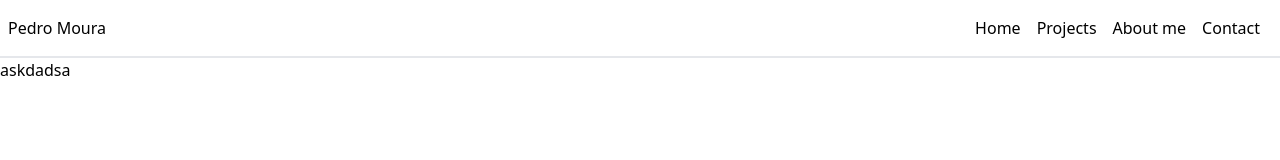
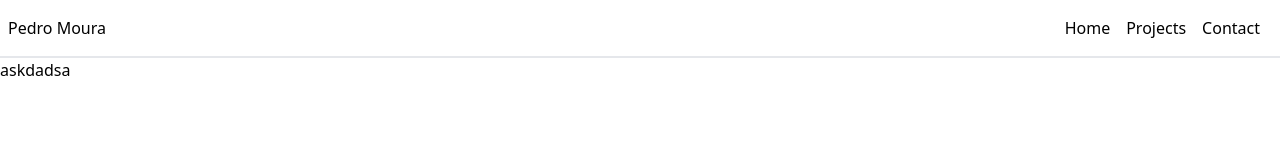
Before and after one commit to phvm/portfolio, a Vue app: page / in a window 1280 px wide. Shown: the top 160 px of the page. Built offline with nearby package versions, Linux system fonts and the light colour scheme.

Commit message:
feat: removed aboutme page and route

```diff
--- a/src/router/index.ts
+++ b/src/router/index.ts
@@ -1,15 +1,14 @@
-import { createRouter, createWebHistory } from 'vue-router'
-import HomeView from '@/views/HomeView.vue'
-import ProjectsView from '@/views/ProjectsView.vue'
+import { createRouter, createWebHistory } from 'vue-router';
+import HomeView from '@/views/HomeView.vue';
+import ProjectsView from '@/views/ProjectsView.vue';
 
 const router = createRouter({
   history: createWebHistory(import.meta.env.BASE_URL),
   routes: [
     { name: 'home', path: '/', component: HomeView },
     { name: 'projects', path: '/projects', component: ProjectsView },
-    { name: 'aboutme', path: '/aboutme', component: HomeView },
     { name: 'contact', path: '/contact', component: HomeView }
   ]
-})
+});
 
-export default router
+export default router;
--- a/src/utils/constants.ts
+++ b/src/utils/constants.ts
@@ -1,8 +1,7 @@
-import type { PagesNavbarHeader } from '@/types/componentTypes'
+import type { PagesNavbarHeader } from '@/types/componentTypes';
 
 export const pagesNavbarData: PagesNavbarHeader[] = [
   { name: 'Home', link: '/' },
   { name: 'Projects', link: '/projects' },
-  { name: 'About me', link: '/aboutme' },
   { name: 'Contact', link: '/contact' }
-]
+];
```
